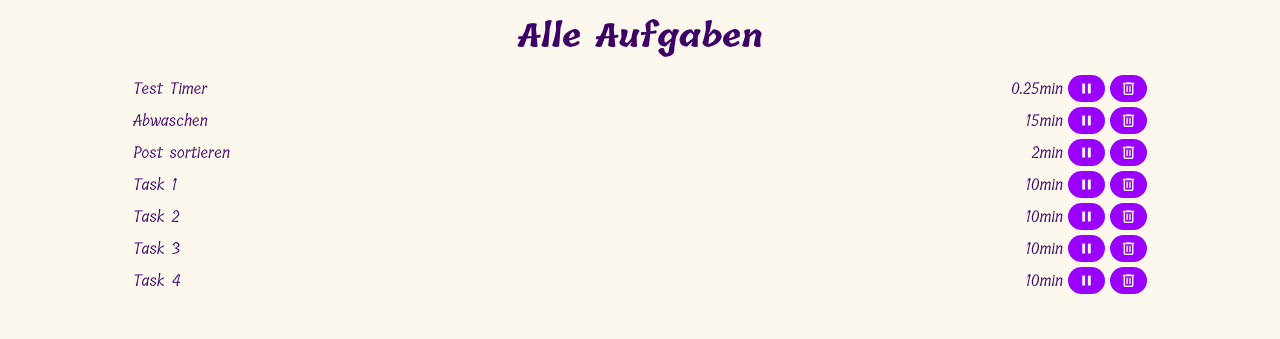
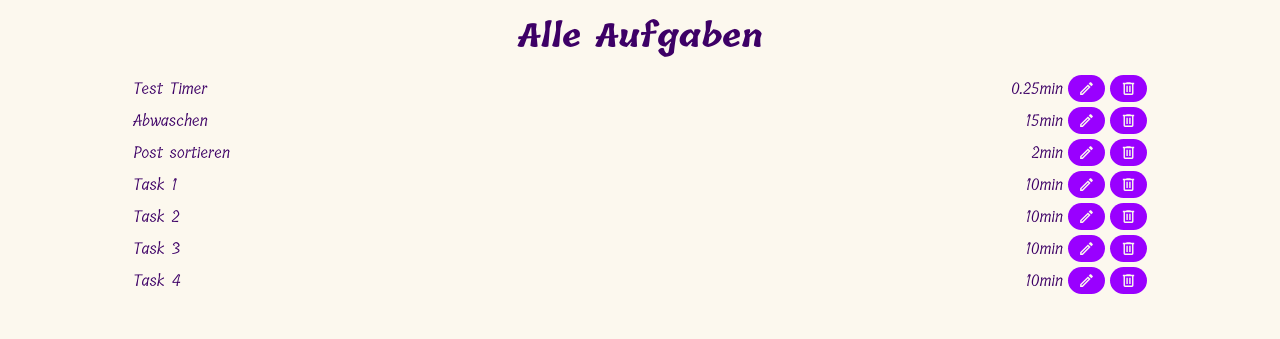
Before and after one commit to A11yship/capstone-project, a Next.js app: page /task-list in a window 1280 px wide. Shown: the top 339 px of the page. Built offline with nearby package versions, Linux system fonts and the light colour scheme.

Commit message:
Change icon

```diff
--- a/src/pages/task-list.js
+++ b/src/pages/task-list.js
@@ -58,7 +58,7 @@ export default function TaskList() {
 								)
 							}
 						>
-							<Icon variant="break" size="17px" />
+							<Icon variant="edit" size="17px" />
 						</Button>
 						<Button onClick={() => handleClick(task)}>
 							<Icon variant="delete" size="17px" />
```
